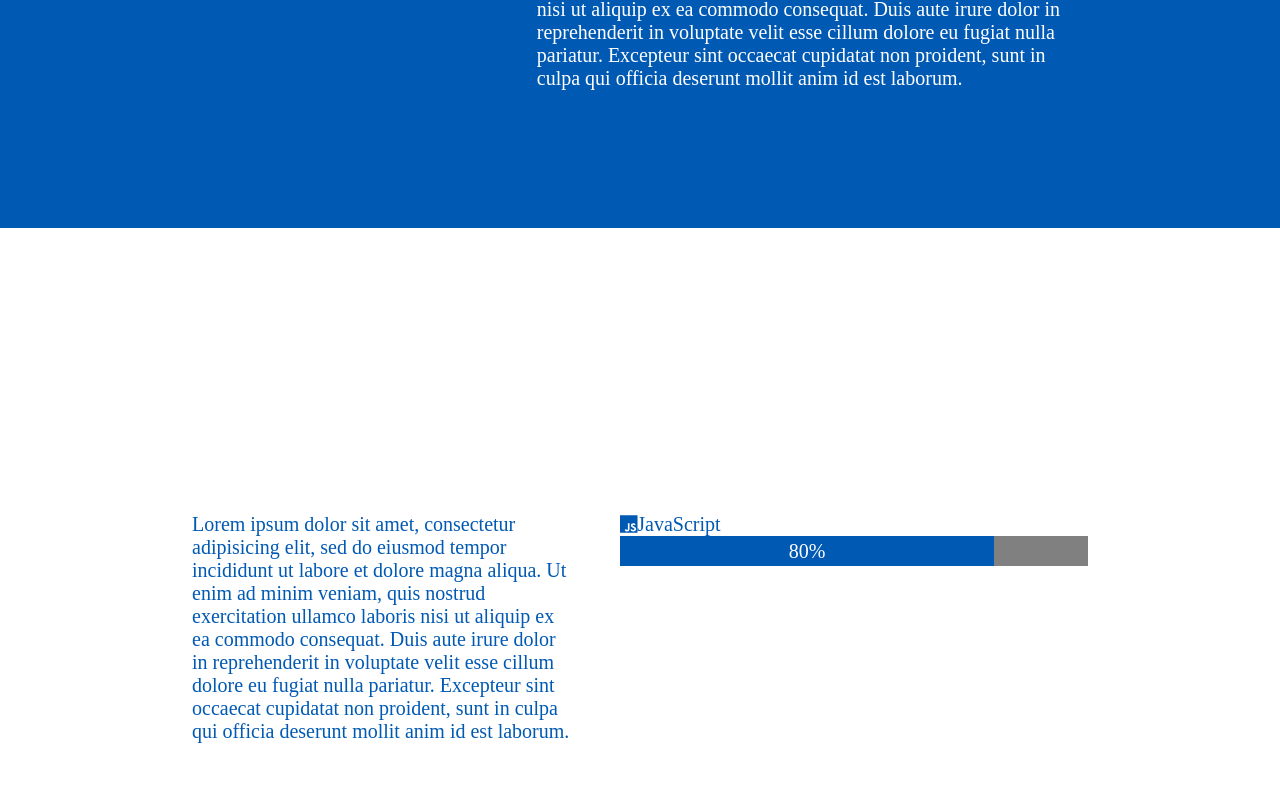
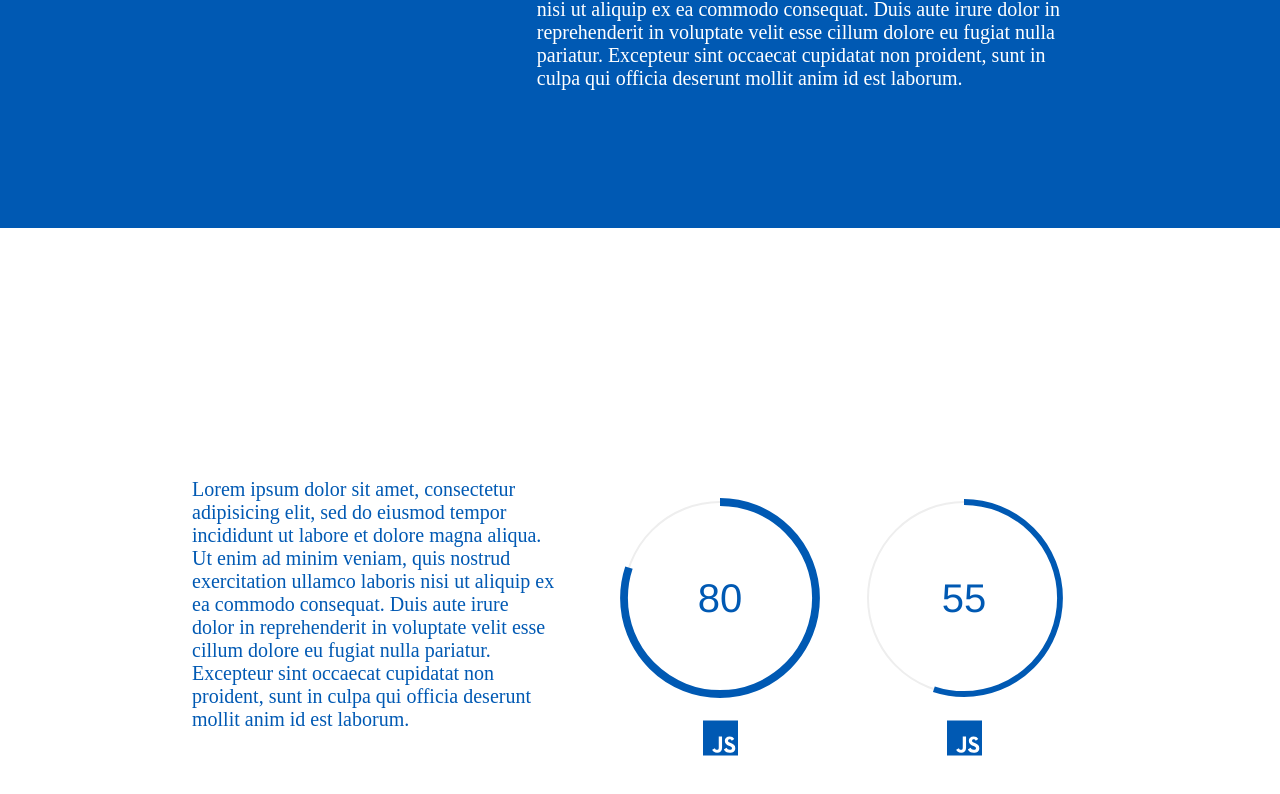
Before and after one commit to mi5ul/personal-portfolio, a website: page index.html in a window 1280 px wide. Shown: the part 1372-2166 px from the top of the page. Drawn offline with Linux system fonts and the light colour scheme.

Commit message:
Changed to circular progress bars

```diff
--- a/index.html
+++ b/index.html
@@ -2,13 +2,13 @@
 <html>
 <head>
 	<title>Mirt Suljic Portfolio</title>
-
+	<meta charset="utf-8">
 	<link rel="stylesheet" type="text/css" href="style.css">
 
 	<!-- Font Awesome -->
 	<script defer src="https://use.fontawesome.com/releases/v5.0.9/js/all.js" integrity="sha384-8iPTk2s/jMVj81dnzb/iFR2sdA7u06vHJyyLlAd4snFpCl/SnyUjRrbdJsw1pGIl" crossorigin="anonymous"></script>
 
-	<script src="lib/typed.js" type="text/javascript"></script>
+
 </head>
 <body>
 	<!-- Hero image/text -->
@@ -91,14 +91,22 @@
 				</p>
 			</div>
 			<div class="bars-wrapper">
-				<p><i class="fab fa-js"></i>JavaScript</p>
-				<div id="myProgress">
-	  			<div id="myBar">10%</div>
+				<div class="circle-bar">
+					<div id="container1"></div>
+					<p><i class="fab fa-js" style="font-size: 2em;"></i></p>
 				</div>
+				<div class="circle-bar">
+					<div id="container2"></div>
+					<p><i class="fab fa-js" style="font-size: 2em;"></i></p>
+				</div>
+
 			</div>
 		</div>
 
 	</section>
+
+	<script src="lib/typed.js" type="text/javascript"></script>
+	<script src="dist/progressbar.js" type="text/javascript"></script>
 
 	<!-- Animating the typing effect in the header -->
 	<script>
@@ -110,6 +118,47 @@
 	    backDelay: 1000,
 	  });
 	</script>
-	<script type="text/javascript" src="script.js"></script>
+
+	<!-- Circular progress bar -->
+	<script type="text/javascript">
+		const animateCircleBar = (targetElement, percent) => {
+			var bar = new ProgressBar.Circle(targetElement, {
+			  color: '#0059b3',
+			  // This has to be the same size as the maximum width to
+			  // prevent clipping
+			  strokeWidth: 4,
+			  trailWidth: 1,
+			  easing: 'easeInOut',
+			  duration: 1400,
+			  text: {
+			    autoStyleContainer: false
+			  },
+			  from: { color: '#0059b3', width: 1 },
+			  to: { color: '#0059b3', width: 4 },
+			  // Set default step function for all animate calls
+			  step: function(state, circle) {
+			    circle.path.setAttribute('stroke', state.color);
+			    circle.path.setAttribute('stroke-width', state.width);
+
+			    var value = Math.round(circle.value() * 100);
+			    if (value === 0) {
+			      circle.setText('');
+			    } else {
+			      circle.setText(value);
+			    }
+
+		  	}
+			});
+			bar.text.style.fontFamily = '"Raleway", Helvetica, sans-serif';
+			bar.text.style.fontSize = '2rem';
+
+			bar.animate(percent);  // Number from 0.0 to 1.0
+		}
+		animateCircleBar(container1, 0.8);
+		animateCircleBar(container2, 0.55);
+	</script>
+
+	<!-- Load the JS file for linear bar -->
+	<script type="text/javascript" src="LinearBar.js"></script>
 </body>
 </html>
--- a/package.json
+++ b/package.json
@@ -18,6 +18,7 @@
   },
   "homepage": "https://github.com/mi5ul/personal-portfolio#readme",
   "dependencies": {
+    "progressbar.js": "^1.0.1",
     "typed.js": "^2.0.6"
   }
 }
--- a/style.css
+++ b/style.css
@@ -198,6 +198,7 @@ nav a:hover {
 .bars-wrapper {
 	width: 55%;
 	margin-left: 5%;
+	display: flex;
 }
 
 #myProgress {
@@ -213,3 +214,21 @@ nav a:hover {
   line-height: 30px; /* To center it vertically */
   color: white;
 }
+
+#container1,
+#container2 {
+  margin: 20px;
+  width: 200px;
+  height: 200px;
+  position: relative;
+}
+
+.circle-bar {
+	width: 244px;
+}
+
+.circle-bar p {
+	width: 200px;
+	margin: 20px;
+	text-align: center;
+}
```
Also changed, not shown: LinearBar.js (renamed from script.js), dist/progressbar.js (added), dist/progressbar.min.js (added), 2 other files.
